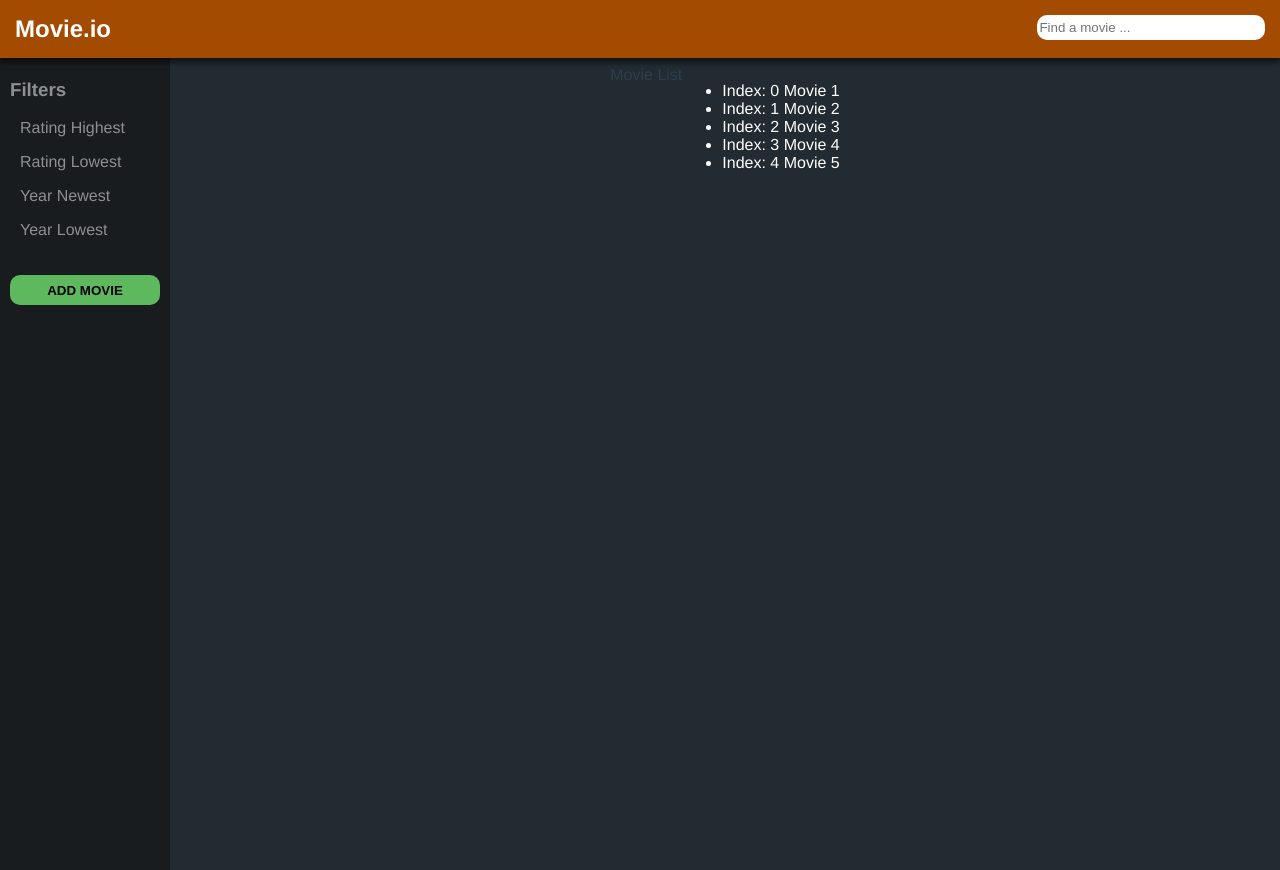
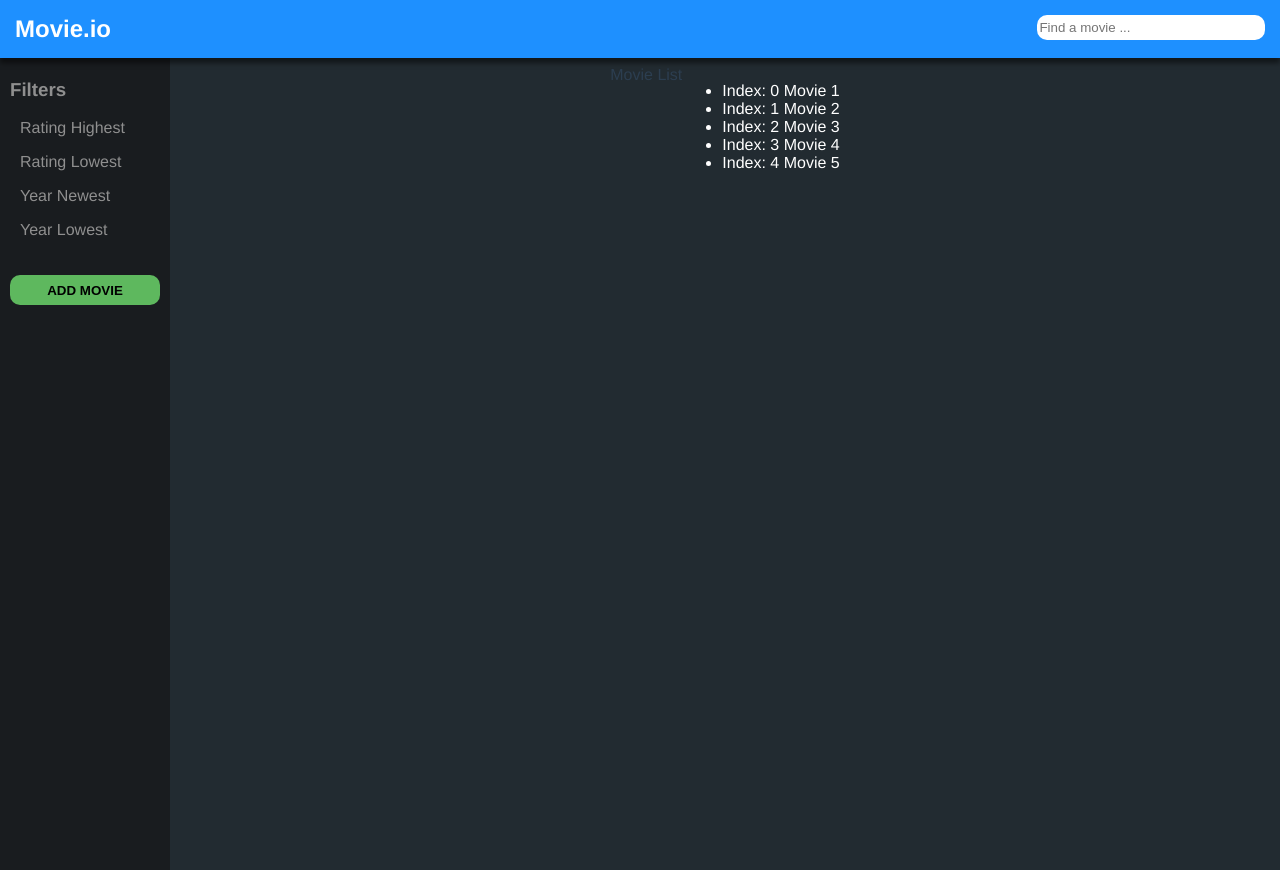
Before and after one commit to dolpazinho/MovieApp, a Vue app: page / in a window 1280 px wide. Built offline with nearby package versions, Linux system fonts and the light colour scheme.

Commit message:
Adding styles

```diff
--- a/src/components/Navbar.vue
+++ b/src/components/Navbar.vue
@@ -25,7 +25,7 @@ export default {
         display: flex;
         padding: 15px;
         justify-content: space-between;
-        background-color: #a34c01;
+        background-color: dodgerblue;
 
         h2 {
           margin: 0 1rem 0 0;
```
